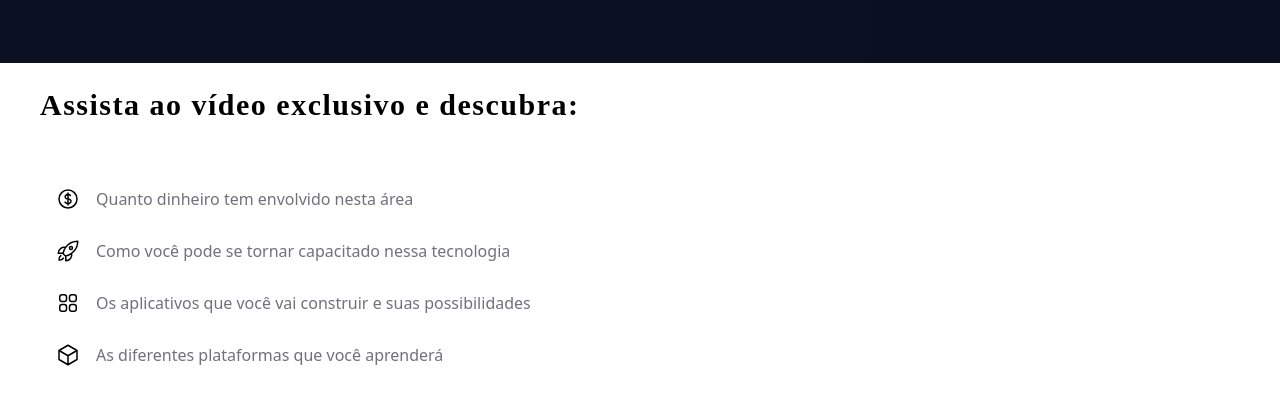
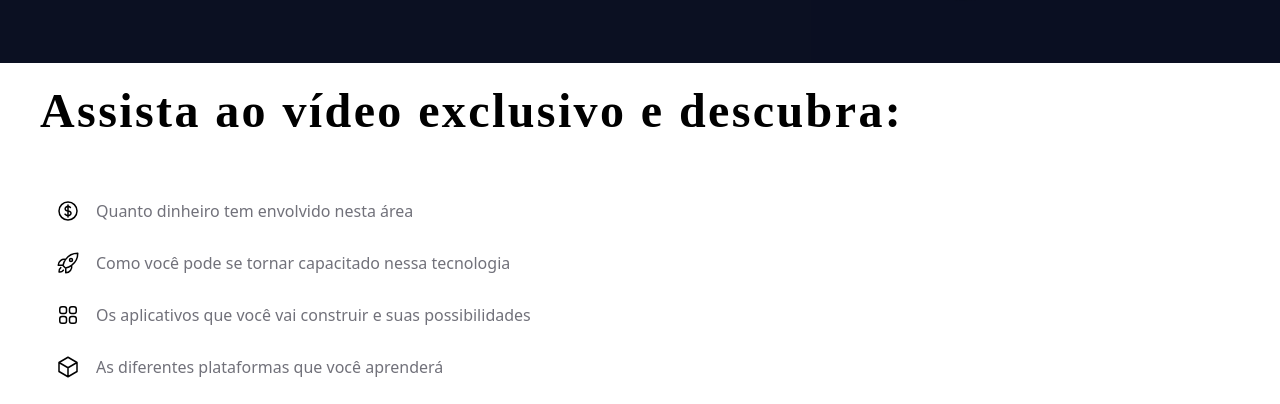
Before and after one commit to carlogia7/Projeto_tailwind_css, a website: page src/index.html in a window 1280 px wide. Shown: the part 577-981 px from the top of the page. Drawn offline with Linux system fonts and the light colour scheme; a web font is replaced by a local one.

Commit message:
bug da responsividade custom resolvido

```diff
--- a/src/index.html
+++ b/src/index.html
@@ -28,14 +28,14 @@
                 <p class="text-lg">Entenda porque Tailwind é uma das melhores frameworks de CSS e como você pode ser um dos primeiros a surfar essa onda.</p>
             </div>
         </div>
-        <div class="ml-10 mt-6 pb-36 custom:ml-32"> <!-- BUG -->
+        <div class="ml-10 mt-6 pb-36 custom:ml-32">
             <h1 class="font-tauri font-bold text-3xl tracking-wider mb-16 md:text-5xl">Assista ao vídeo exclusivo e descubra:</h1>
             <div class="grid gap-7">
                 <div class="ml-4 flex">
                     <svg xmlns="http://www.w3.org/2000/svg" fill="none" viewBox="0 0 24 24" stroke-width="1.5" stroke="currentColor" class="w-6 h-6">
                         <path stroke-linecap="round" stroke-linejoin="round" d="M12 6v12m-3-2.818.879.659c1.171.879 3.07.879 4.242 0 1.172-.879 1.172-2.303 0-3.182C13.536 12.219 12.768 12 12 12c-.725 0-1.45-.22-2.003-.659-1.106-.879-1.106-2.303 0-3.182s2.9-.879 4.006 0l.415.33M21 12a9 9 0 1 1-18 0 9 9 0 0 1 18 0Z" />
                     </svg>
-                    <p class="pl-4 text-zinc-500">Quanto dinheiro tem  envolvido nesta área</p>
+                    <p class="pl-4 text-zinc-500">Quanto dinheiro tem envolvido nesta área</p>
                 </div>
                 <div class="ml-4 flex">
                     <svg xmlns="http://www.w3.org/2000/svg" fill="none" viewBox="0 0 24 24" stroke-width="1.5" stroke="currentColor" class="w-6 h-6">
@@ -112,8 +112,8 @@
                     <p class="mt-10 font-monda text-azul-tailwind text-lg">Tailwind CSS start-up</p>
                 </div>
                 <div class="border-b-2 border-solid border-teal-400 text-lg w-6/12 mx-auto">
-                    <p class="italic text-teal-400 font-mono ">"Qualquer tecnologia suficientemente avançada é indistinta de magia."</p>
-                    <p class="italic text-teal-400 font-mono ">- Arthur C. Clarke</p>
+                    <p class="italic text-teal-400 font-mono">"Qualquer tecnologia suficientemente avançada é indistinta de magia."</p>
+                    <p class="italic text-teal-400 font-mono">- Arthur C. Clarke</p>
                     <br>
                 </div>
                 <p class="text-white font-tauri text-lg">&copy; 2024 Tailwind CSS start-up | CNPJ: 49.612.999/9999-99</p>
--- a/tailwind.config.js
+++ b/tailwind.config.js
@@ -2,9 +2,6 @@
 module.exports = {
   content: ["./src/**/*.{html,js}"],
   theme: {
-    screens: {
-      'custom': '1400px',
-    },
     extend: {
       fontFamily: {
         monda: ['Monda'],
@@ -13,7 +10,15 @@ module.exports = {
       colors: {
         'azul-tailwind': '#38bdf8',
         'roxo-banner': '#6362fb',
-      }
+      },
+    },
+    screens: {
+      'sm': '640px',
+      'md': '768px',
+      'lg': '1024px',
+      'xl': '1280px',
+      '2xl': '1536px',
+      'custom': '1400px',
     },
   },
   plugins: [],
```
Also changed, not shown: src/output.css.
